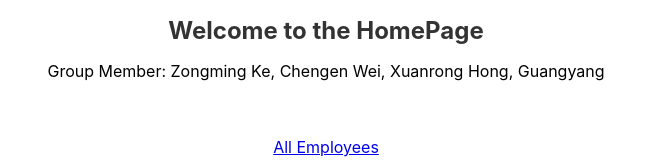
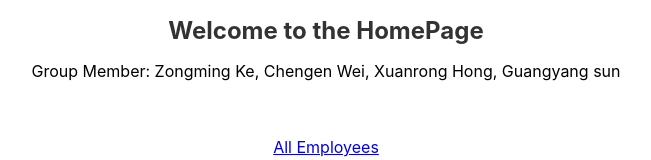
Before and after one commit to DreamK0324/Web-Proj-Frontend, a React (Create React App) app: page / in a window 1280 px wide. Shown: the top 160 px of the page, without its empty margins (314-965 px from the left). Built offline with nearby package versions, Linux system fonts and the light colour scheme; the HTML template or start-up script is replaced by a standard one.

Commit message:
add name

```diff
--- a/src/components/views/HomePageView.js
+++ b/src/components/views/HomePageView.js
@@ -8,7 +8,7 @@
       <h1 style={{ textAlign: 'center', fontSize: '24px', fontWeight: 'bold', color: '#333' }}>
         Welcome to the HomePage
       </h1>
-      <p>Group Member: Zongming Ke, Chengen Wei, Xuanrong Hong, Guangyang</p>
+      <p>Group Member: Zongming Ke, Chengen Wei, Xuanrong Hong, Guangyang sun</p>
       <br/>
       <br/>
       <div style={{ marginBottom: '10px' }}>
```
